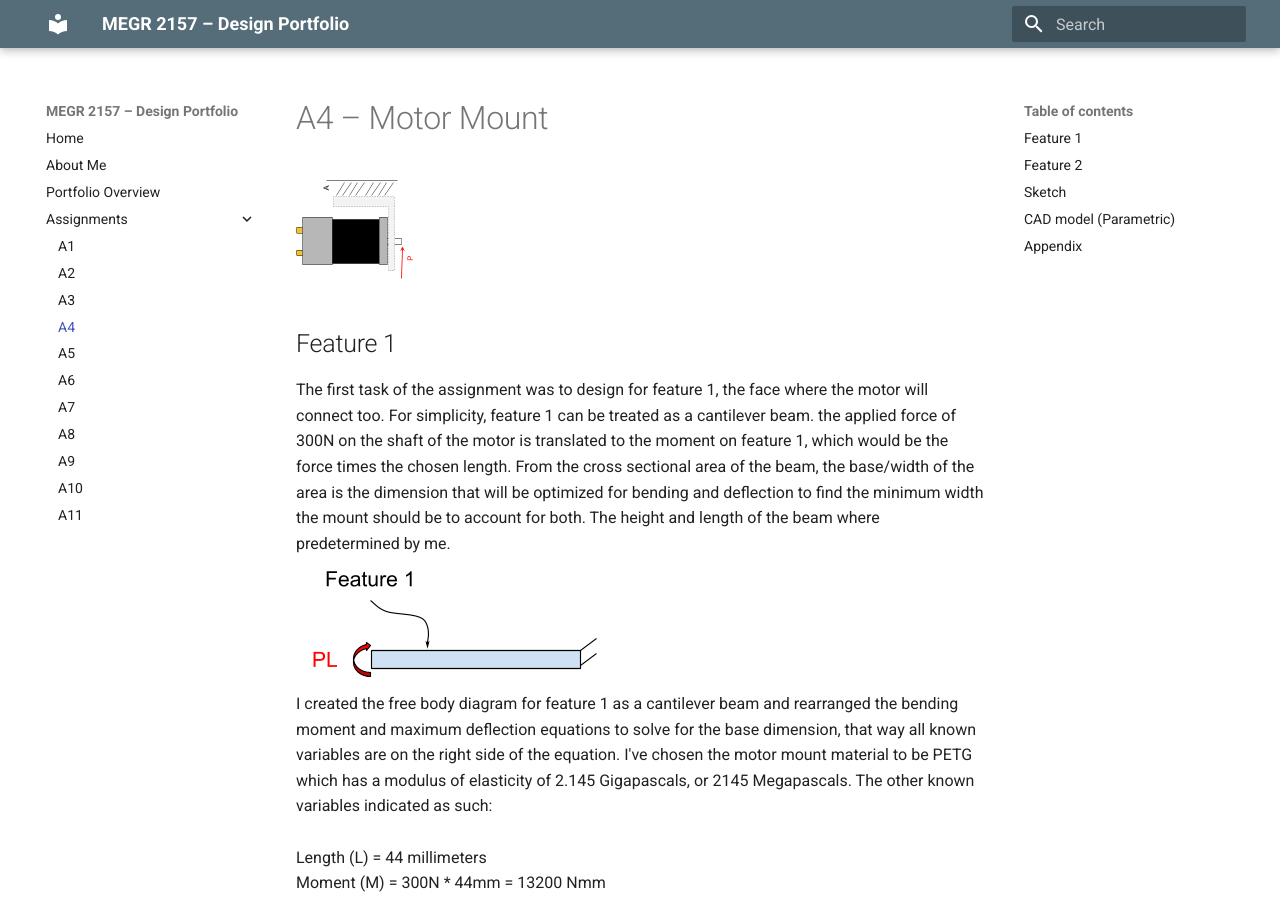
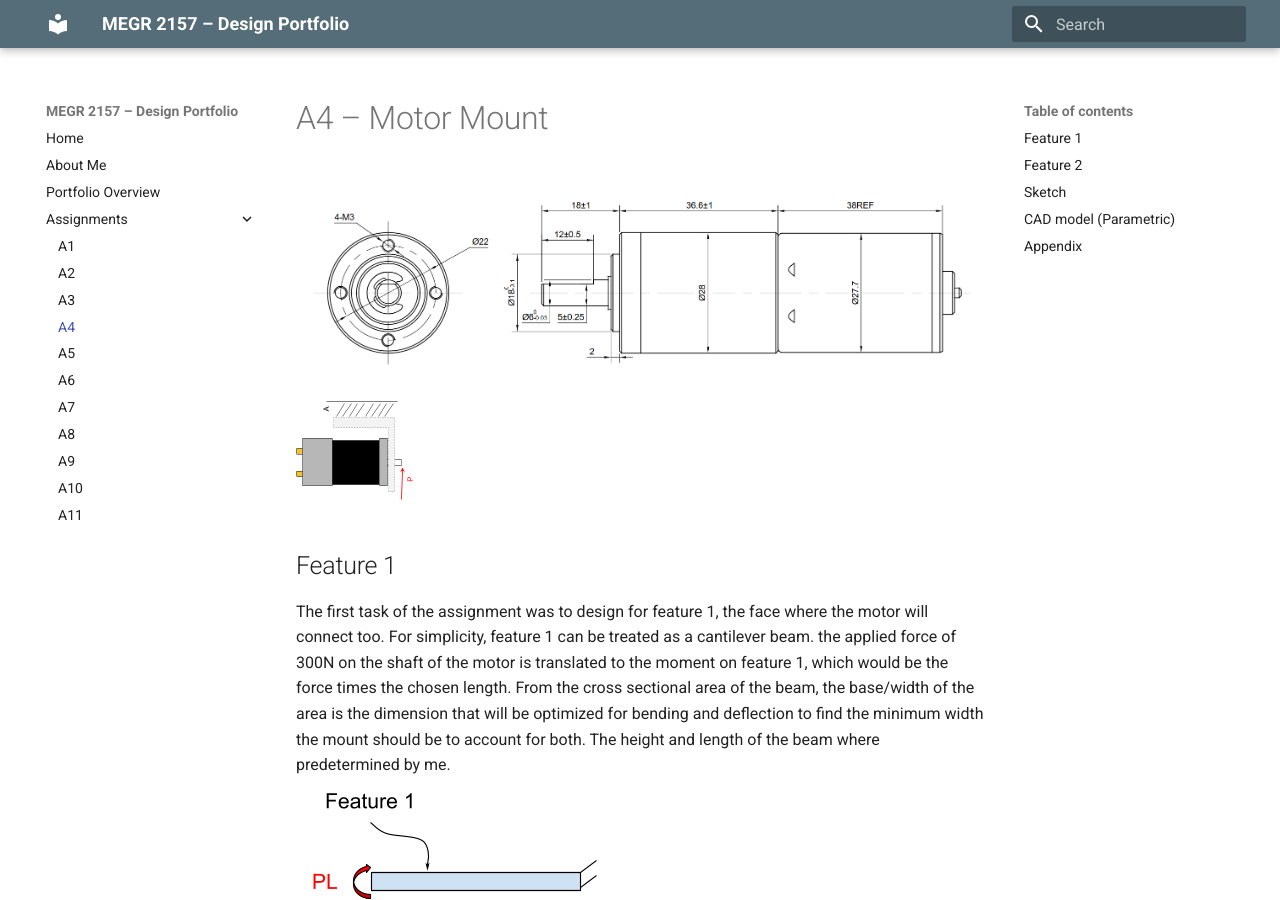
Before and after one commit to ajchiocca/megr2157-portfolio, an MkDocs documentation site: the page built from docs/assignments/A04/index.md, in a window 1280 px wide and 900 px high. Built offline with MkDocs 1.6.1 and Material for MkDocs 9.7.7, drawn with Linux system fonts in a browser that asks for light colours.

Commit message:
Enhance A4 index with images and content updates
Added images and improved content for assignment A4.

```diff
--- a/docs/assignments/A04/index.md
+++ b/docs/assignments/A04/index.md
@@ -1,5 +1,8 @@
 # A4 – Motor Mount
+![motord](motord.png)
 ![all](all.png)
+
+
 
 ## Feature 1
 The first task of the assignment was to design for feature 1, the face where the motor will connect too. For simplicity, feature 1 can be treated as a cantilever beam. the applied force of 300N on the shaft of the motor is translated to the moment on feature 1, which would be the force times the chosen length. From the cross sectional area of the beam, the base/width of the area is the dimension that will be optimized for bending and deflection to find the minimum width the mount should be to account for both. The height and length of the beam where predetermined by me.
@@ -84,4 +87,6 @@ I then sketched feature 2 one on of the faces of feature 1, and dimensioned it a
 <br>
 With both features extruded and made into parts, the model follows the same illustration as the isometric view. The next step was to apply the holes to each feature. Feature 1 has a hole in the center of a 18 millimeter diameter and a hole of 6.025 millimeters to account for the motor design.
 
+
+
 ## Appendix
```
